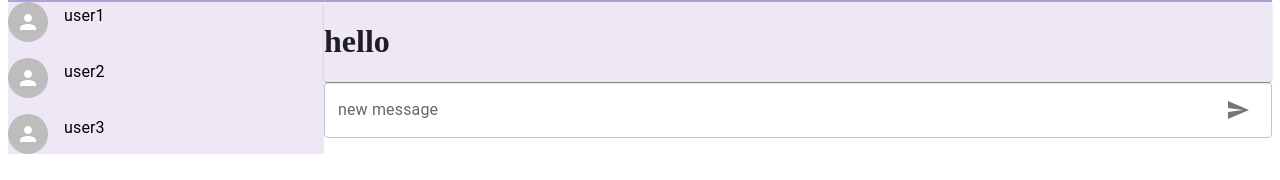
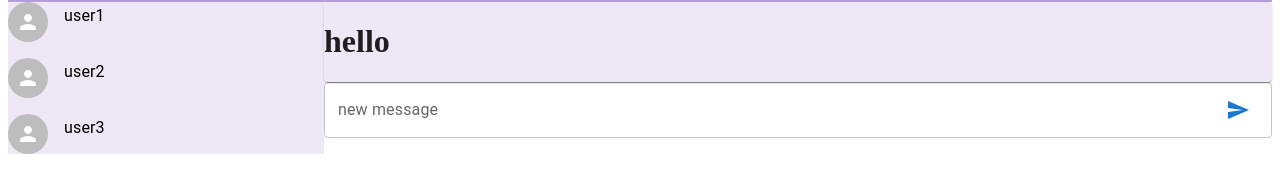
Before and after one commit to Shuta-syd/42-ft_transcendence, a React (Create React App) app in the folder frontend/: page /chat in a window 1280 px wide. Shown: the part 102-282 px from the top of the page. Built offline with nearby package versions, Linux system fonts and the light colour scheme; no server answers.

Commit message:
#12 [update] button icon update in ChatWindowComponent.tsx

```diff
--- a/frontend/src/components/chat/ChatWindowComponent.tsx
+++ b/frontend/src/components/chat/ChatWindowComponent.tsx
@@ -1,7 +1,8 @@
-import { Grid, Paper, Typography, Button, TextField, InputAdornment } from "@mui/material";
+import { Grid, Paper, Typography, TextField, InputAdornment, IconButton} from "@mui/material";
 import { Box, Stack } from "@mui/system";
 import SendIcon from '@mui/icons-material/Send';
 import React from "react";
+import { Link } from "react-router-dom";
 
 /**
  * @returns 実際にchatをするトーク画面のコンポーネント
@@ -20,8 +21,10 @@ export default function ChatWindowComponent() {
           fullWidth label="new message" variant="outlined"
           InputProps={{
             endAdornment: (
-              <InputAdornment position="start">
-                <SendIcon/>
+              <InputAdornment position="end">
+                <IconButton color="primary">
+                  <SendIcon/>
+                </IconButton>
               </InputAdornment>
             )
           }}
```
